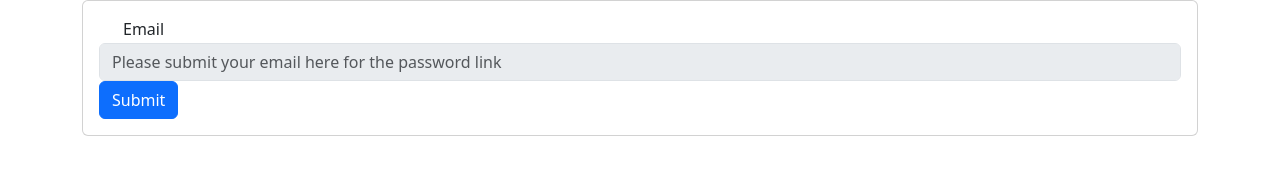
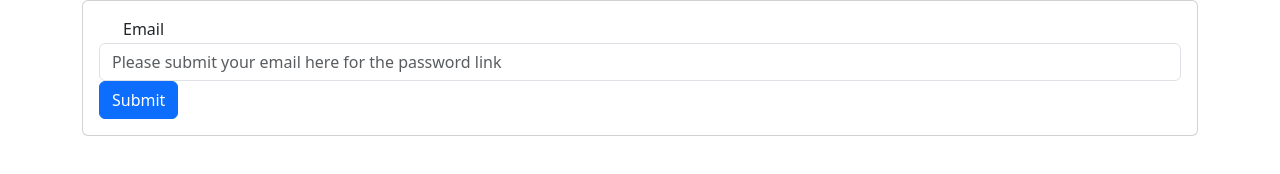
Before and after one commit to OnkarDivekar07/ExpenseApp, a website: page view/email.html in a window 1280 px wide. Drawn offline with nearby package versions, Linux system fonts and the light colour scheme.

Commit message:
cicid pipline activated

```diff
--- a/view/email.html
+++ b/view/email.html
@@ -19,7 +19,7 @@
                 <form id="form">
                     <label for="email" class="form-check">Email</label>
                     <input type="email" id="email" name="email" class="form-control" required
-                        placeholder="Please submit your email here for the password link" disabled>
+                        placeholder="Please submit your email here for the password link">
                     <button class="btn btn-primary">Submit</button>
                 </form>
             </div>
```
